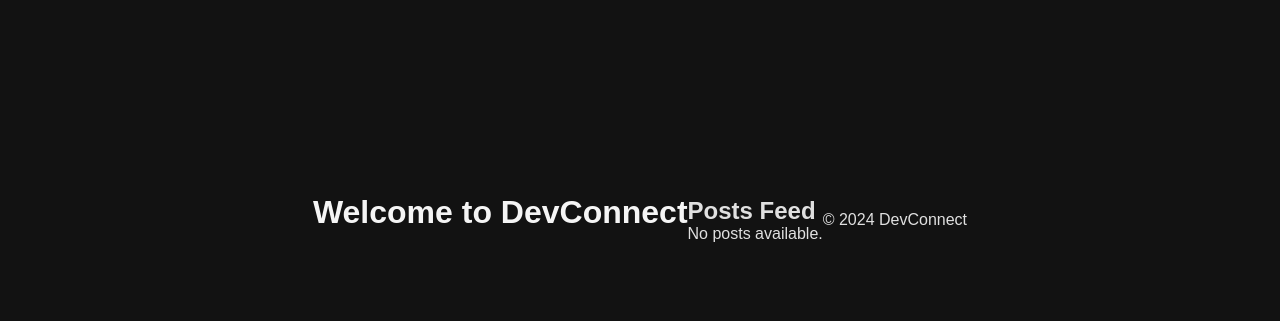
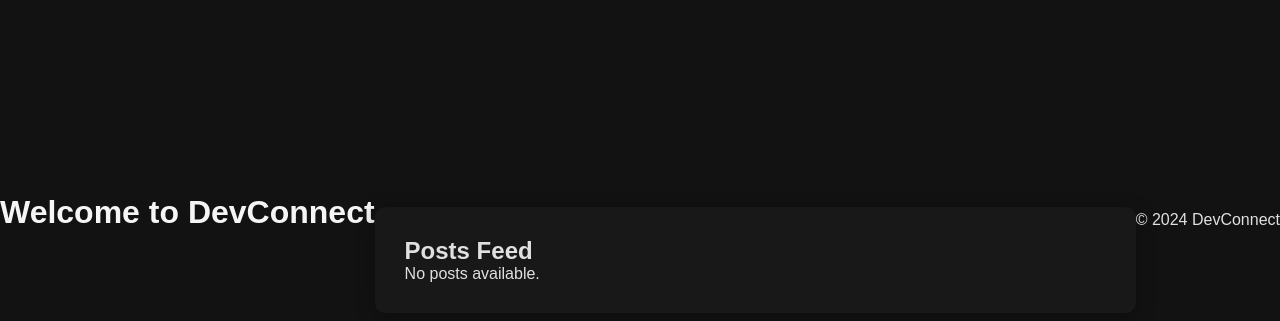
Before and after one commit to Seafzz/pp4, a Django app: template social/templates/feed.html in a window 1280 px wide. Shown: the part 180-501 px from the top of the page. Run offline with Django 3.2, Linux system fonts and the light colour scheme; the template is opened without the code that fills it, so the values that code supplies are empty.

Commit message:
added main content area styling

```diff
--- a/static/css/style.css
+++ b/static/css/style.css
@@ -16,6 +16,15 @@
     justify-content: center;
     align-items: center;
     height: 100vh;
+}
+
+main{
+    flex:1;
+    margin-top: 80px;
+    padding:30px;
+    background-color: #181818;
+    border-radius: 10px;
+    box-shadow: 0 4px 20px rgba(0, 0, 0, 0.3);
 }
 
 /* Navbar */
```
